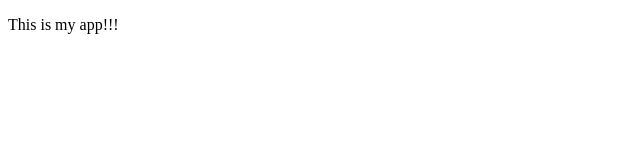
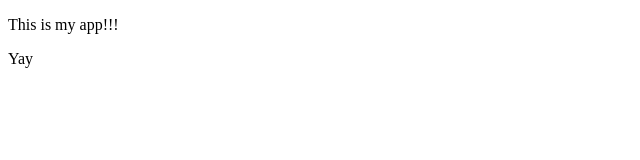
Before and after one commit to marioashok93/marioash, a plain HTML site: page index.html in a window 1280 px wide. Shown: the full height of the page, 0-640 px from the left. Drawn offline with Linux system fonts and the light colour scheme.

Commit message:
new change

```diff
--- a/index.html
+++ b/index.html
@@ -7,6 +7,7 @@
 <body>
 
 	<p>This is my app!!!</p>
+	<p>Yay</p>
 
 </body>
 </html>
```
Also changed, not shown: login.html (added).
